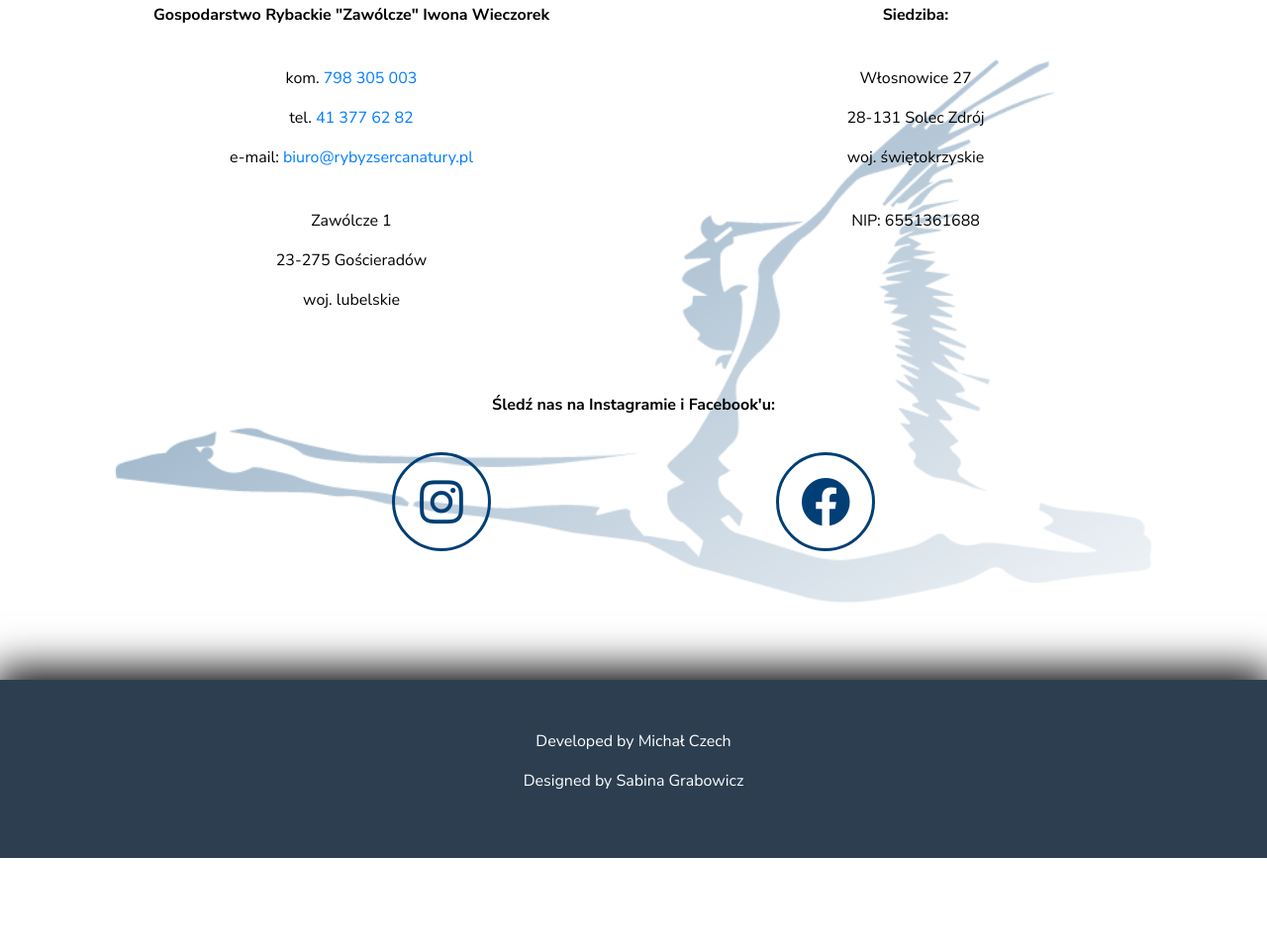
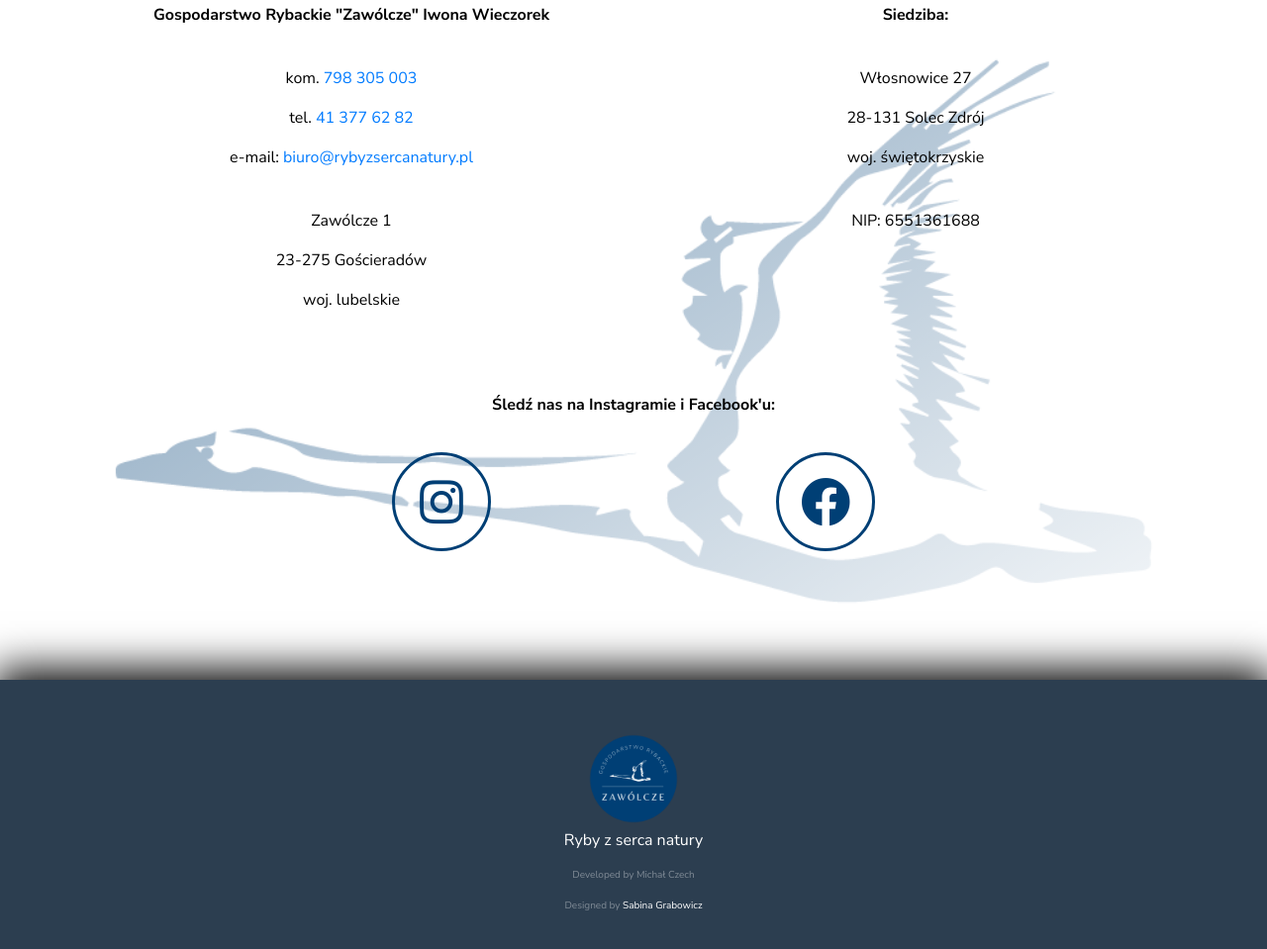
Before and after one commit to czeskigit/VitalPol, a website: page app/index.html in a window 1280 px wide. Shown: the part 7344-8303 px from the top of the page at 99% size. Before the commit the page ends 8211 px from the top, so only its background shows below. Drawn offline with Linux system fonts and the light colour scheme; a web font is replaced by a local one.

Commit message:
footer change

```diff
--- a/app/index.html
+++ b/app/index.html
@@ -545,8 +545,12 @@
             <div class="row">
 
                 <div class="col-sm">
-                    <p>Developed by Michał Czech</p>
-                    <p>Designed by Sabina Grabowicz</p>
+                    <img src="resources/logo_stawy_rgb.png" alt="logo">
+                    <p>Ryby z serca natury</p>
+                    <div id="authors">
+                        <p>Developed by Michał Czech</p>
+                        <p>Designed by <a href="https://www.behance.net/sabkagrabka">Sabina Grabowicz</a></p>
+                    </div>
                 </div>
             </div>
         </div>
--- a/app/scss/style.scss
+++ b/app/scss/style.scss
@@ -748,8 +748,40 @@ footer {
     -webkit-box-shadow: 0px -5px 40px 5px #000000;
     box-shadow: 0px -5px 40px 5px #000000;
 
-    p {
-        text-align: center;
-        color: #fff;
+    .col-sm {
+        display: flex;
+        align-items: center;
+        justify-content: center;
+        flex-wrap: wrap;
+        flex-direction: column;
+
+        img {
+            height: 100px;
+        }
+
+        p {
+            color: #fff;
+        }
+
+        #authors {
+
+            p {
+                font-size: 10px;
+                text-align: center;
+                color: #808B96;
+
+                a {
+                    text-decoration: none;
+                    color: #fff;
+                    transition: all .3s;
+                }
+
+                a:hover {
+                    color: #3498DB;
+                }
+            }
+        }
+
     }
+
 }
```
Also changed, not shown: app/css/style.css.
